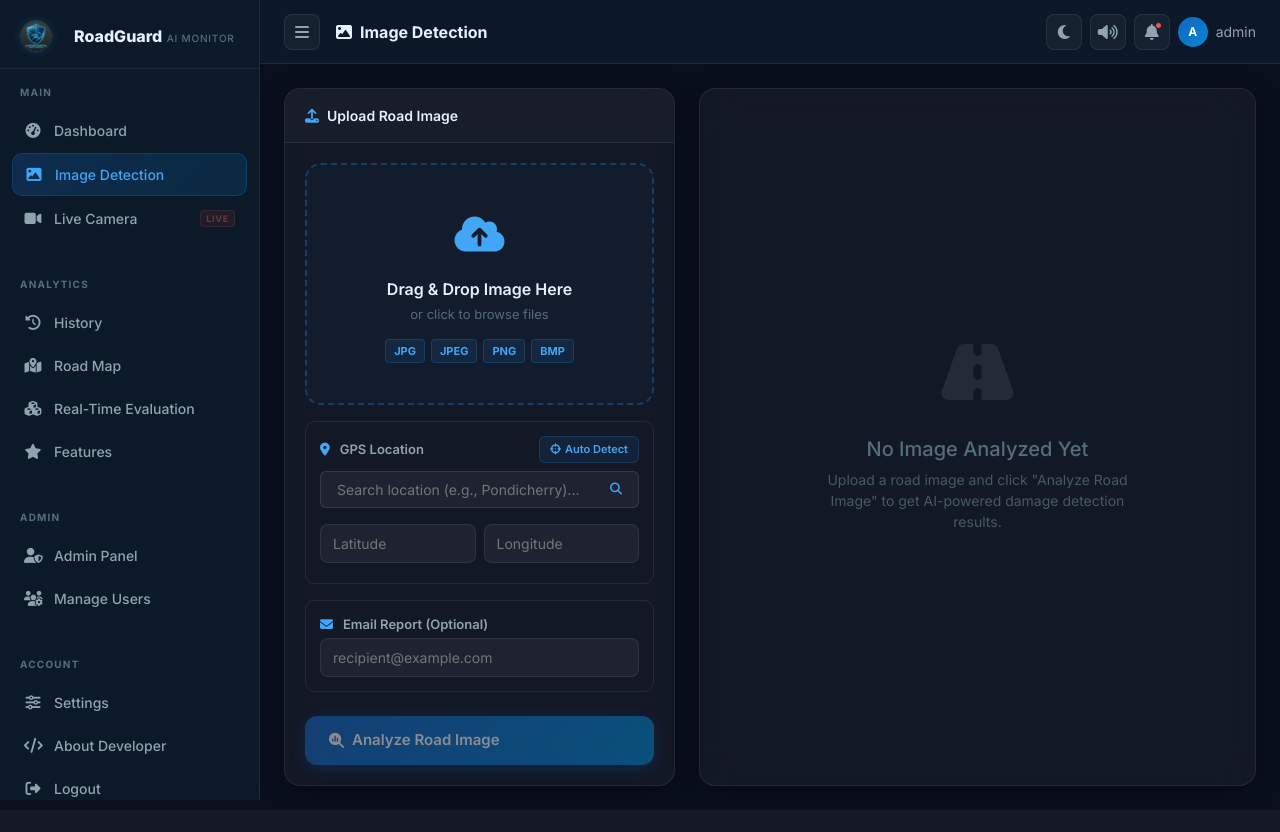
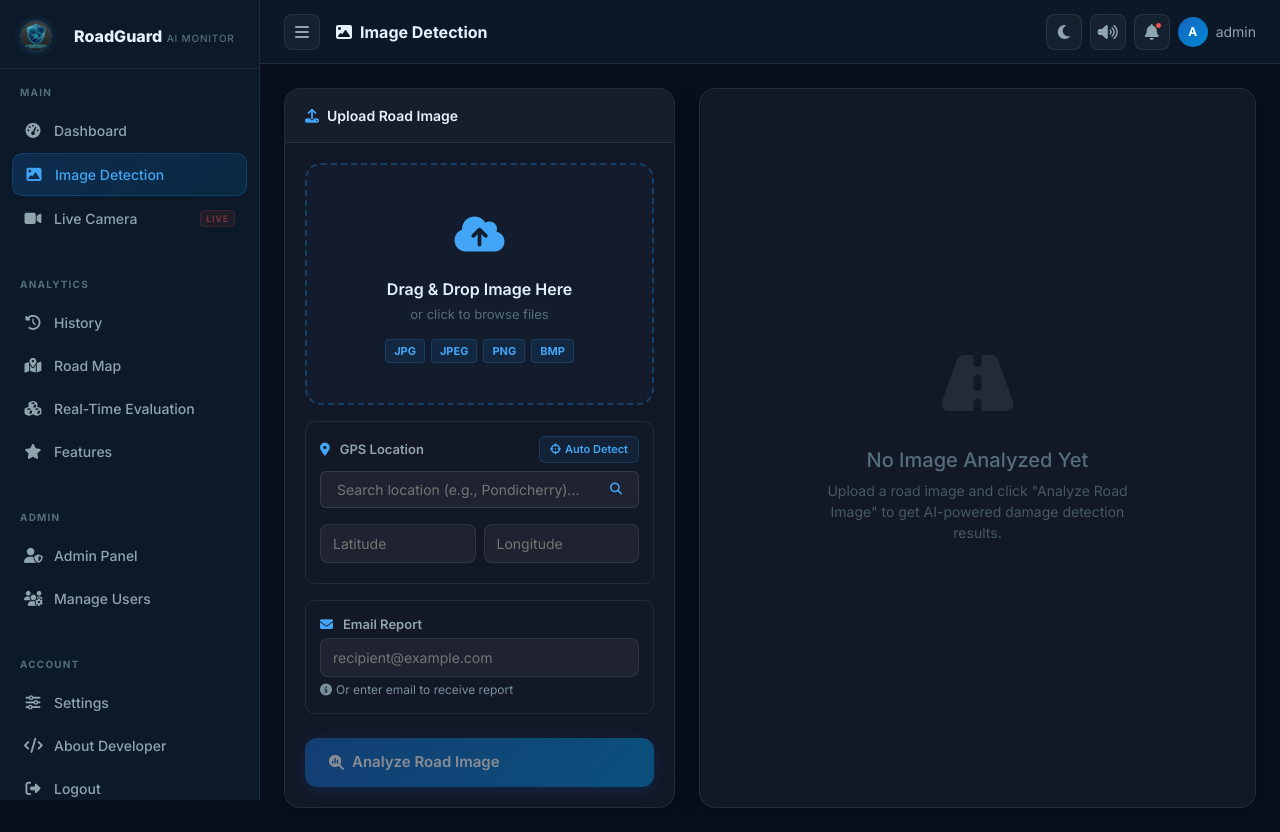
Before and after one commit to Dineshkumar-2006dk/AI-Road-Detection, a Flask app: page /detect/image in a window 1280 px wide. Before the commit the page ends 803 px from the top, so only its background shows below. Run offline with Flask 3, Linux system fonts and the light colour scheme; a user stored in the database is signed in.

Commit message:
Fix GPS auto-detect on page load and auto email from settings notification_email

```diff
--- a/routes/detection.py
+++ b/routes/detection.py
@@ -221,7 +221,21 @@ def _trigger_sms_alert(result, settings, lat, lon, location_name):
 @detection_bp.route("/image")
 @login_required
 def image_detection():
-    return render_template("detection/image_detection.html")
+    from flask import current_app
+    settings = UserSettings.query.filter_by(user_id=current_user.id).first()
+    notification_email = ""
+    email_alerts_on = False
+    if settings:
+        notification_email = settings.notification_email or ""
+        email_alerts_on = bool(settings.email_alerts)
+    # Fallback to env/config if settings not configured
+    if not notification_email:
+        notification_email = current_app.config.get("NOTIFICATION_EMAIL", "")
+    return render_template(
+        "detection/image_detection.html",
+        notification_email=notification_email,
+        email_alerts_on=email_alerts_on,
+    )
 
 
 # ── Image Inference API ───────────────────────────────────────────────────────
@@ -281,12 +295,19 @@ def api_detect_image():
         current_app.logger.info("[Voice] Voice played")
         print("[Voice] Voice played")
 
-    # Send email and SMS/WhatsApp alert synchronously for image uploads
+    # ── Email: use form email if typed, else fall back to settings notification_email ──
     recipient = sanitize_email(request.form.get("email", ""))
+    # If no email was typed in form, try settings notification_email (auto-send)
+    if not recipient and settings and settings.notification_email:
+        recipient = sanitize_email(settings.notification_email)
+        current_app.logger.info(
+            "[Email] No email in form – using settings notification_email: %s", recipient
+        )
     notif_res = trigger_notifications(det, result, settings, lat, lon, location_name, maps_link_val, recipient_email=recipient, source="image", sync=True)
     email_status = {
-        "sent": notif_res["email_sent"],
-        "message": notif_res["email_error"] or ("Email sent successfully" if notif_res["email_sent"] else "Email sending failed")
+        "sent":      notif_res["email_sent"],
+        "recipient": recipient or "",
+        "message":   notif_res["email_error"] or ("Email sent to " + recipient if notif_res["email_sent"] else "No email recipient configured"),
     }
 
     log_activity("image_detection", f"Condition: {result['road_condition']}, Severity: {result['severity']}")
--- a/static/js/detection.js
+++ b/static/js/detection.js
@@ -17,6 +17,44 @@ const detectBtn      = document.getElementById('detectBtn');
 
 dropZone.addEventListener('click', () => imageInput.click());
 imageInput.addEventListener('change', (e) => { if (e.target.files[0]) handleFile(e.target.files[0]); });
+
+// ── Auto-detect GPS on page load ──────────────────────────────────────────────
+document.addEventListener('DOMContentLoaded', () => {
+  // Auto-fill notification email from settings if auto-send is ON
+  const emailInput = document.getElementById('emailInput');
+  if (emailInput && !emailInput.value) {
+    const autoEmail = (typeof window.notificationEmail !== 'undefined' && window.notificationEmail)
+                    ? window.notificationEmail : '';
+    if (autoEmail) emailInput.value = autoEmail;
+  }
+  // Auto-detect GPS silently on page load
+  if (navigator.geolocation) {
+    navigator.geolocation.getCurrentPosition(
+      (pos) => {
+        document.getElementById('latInput').value = pos.coords.latitude.toFixed(6);
+        document.getElementById('lonInput').value = pos.coords.longitude.toFixed(6);
+        const status = document.getElementById('locationStatus');
+        if (status) status.innerHTML = `<span style="color:#66bb6a;"><i class="fas fa-check me-1"></i>
+          Current location auto-detected (${pos.coords.latitude.toFixed(4)}, ${pos.coords.longitude.toFixed(4)})</span>`;
+      },
+      async () => {
+        // GPS denied → silent IP-based fallback
+        try {
+          const res = await fetch('https://ipapi.co/json/');
+          const ipData = await res.json();
+          if (ipData.latitude && ipData.longitude) {
+            document.getElementById('latInput').value  = ipData.latitude.toFixed(6);
+            document.getElementById('lonInput').value  = ipData.longitude.toFixed(6);
+            const status = document.getElementById('locationStatus');
+            if (status) status.innerHTML = `<span style="color:#ffa726;"><i class="fas fa-map-pin me-1"></i>
+              Approximate location: ${ipData.city || ''} (${ipData.latitude.toFixed(4)}, ${ipData.longitude.toFixed(4)})</span>`;
+          }
+        } catch (_) { /* silent — user can click Auto Detect or type manually */ }
+      },
+      { timeout: 8000, enableHighAccuracy: false, maximumAge: 60000 }
+    );
+  }
+});
 
 dropZone.addEventListener('dragover',  (e) => { e.preventDefault(); dropZone.classList.add('dragover'); });
 dropZone.addEventListener('dragleave', ()  => dropZone.classList.remove('dragover'));
@@ -201,8 +239,8 @@ async function runDetection() {
     // Email toast
     if (data.email) {
       if (data.email.sent)
-        showToast('Email report sent successfully!', 'success');
-      else if (data.email.message && !data.email.message.includes('not configured'))
+        showToast(`✅ Email report sent to ${data.email.recipient || 'recipient'}!`, 'success', 5000);
+      else if (data.email.message && !data.email.message.includes('No email recipient'))
         showToast('Email: ' + data.email.message, 'warning');
     }
 
--- a/templates/detection/image_detection.html
+++ b/templates/detection/image_detection.html
@@ -68,9 +68,25 @@
         <div class="option-section mt-3">
           <div class="option-header">
             <i class="fas fa-envelope" style="color:#42a5f5;"></i>
-            Email Report (Optional)
+            Email Report
+            {% if email_alerts_on %}
+            <span style="background:#1b5e20;color:#a5d6a7;font-size:11px;padding:2px 8px;border-radius:10px;margin-left:6px;">
+              <i class="fas fa-bolt me-1"></i>Auto-send ON
+            </span>
+            {% endif %}
           </div>
-          <input type="email" id="emailInput" class="form-input-sm mt-1" placeholder="recipient@example.com">
+          <input type="email" id="emailInput" class="form-input-sm mt-1"
+                 placeholder="recipient@example.com"
+                 value="{{ notification_email }}">
+          {% if email_alerts_on and notification_email %}
+          <div style="color:#66bb6a;font-size:12px;margin-top:4px;">
+            <i class="fas fa-check me-1"></i>Auto email enabled → <strong>{{ notification_email }}</strong>
+          </div>
+          {% elif not notification_email %}
+          <div style="color:#78909c;font-size:12px;margin-top:4px;">
+            <i class="fas fa-info-circle me-1"></i>Or enter email to receive report
+          </div>
+          {% endif %}
         </div>
 
         <!-- Detect Button -->
@@ -225,5 +241,10 @@
 {% endblock %}
 
 {% block extra_js %}
+<script>
+  // Injected by server – used by detection.js for auto-fill
+  window.notificationEmail = {{ notification_email | tojson }};
+  window.emailAlertsOn     = {{ 'true' if email_alerts_on else 'false' }};
+</script>
 <script src="{{ url_for('static', filename='js/detection.js') }}"></script>
 {% endblock %}
```
